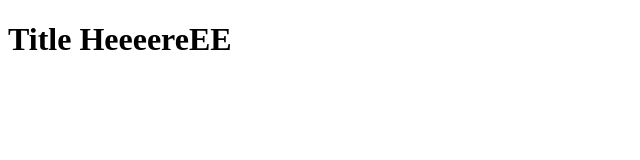
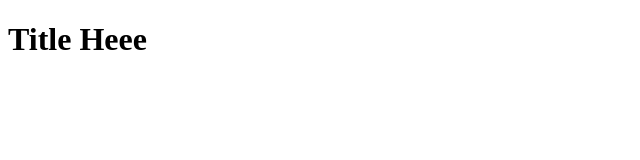
Before and after one commit to k-marczak/js-kurs, a plain HTML site: page index.html in a window 1280 px wide. Shown: the whole page, without its empty margins (0-640 px from the left). Drawn offline with Linux system fonts and the light colour scheme.

Commit message:
another commit

```diff
--- a/index.html
+++ b/index.html
@@ -9,7 +9,7 @@
 <body>
 
     <h1>
-        Title HeeeereEE
+        Title Heee
     </h1>
 
     <script src="app.js"></script>
```
